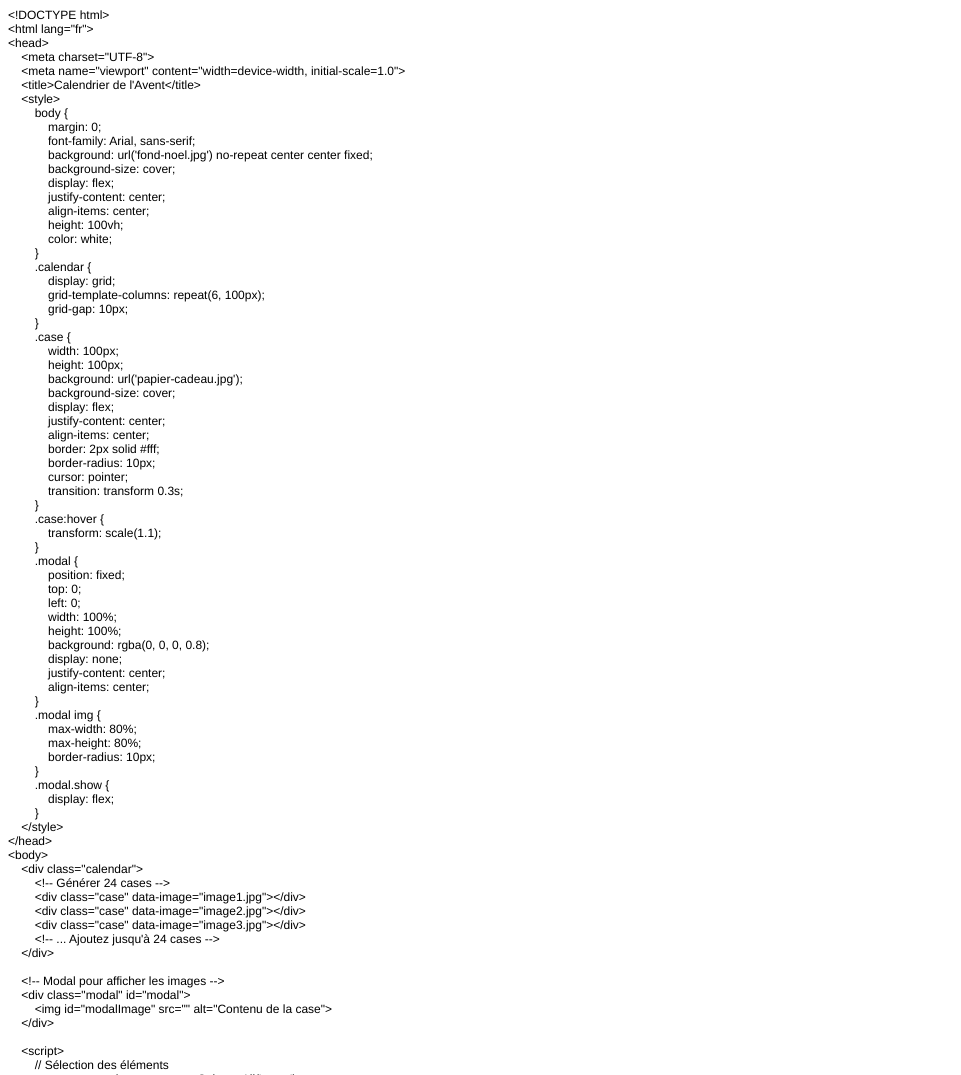
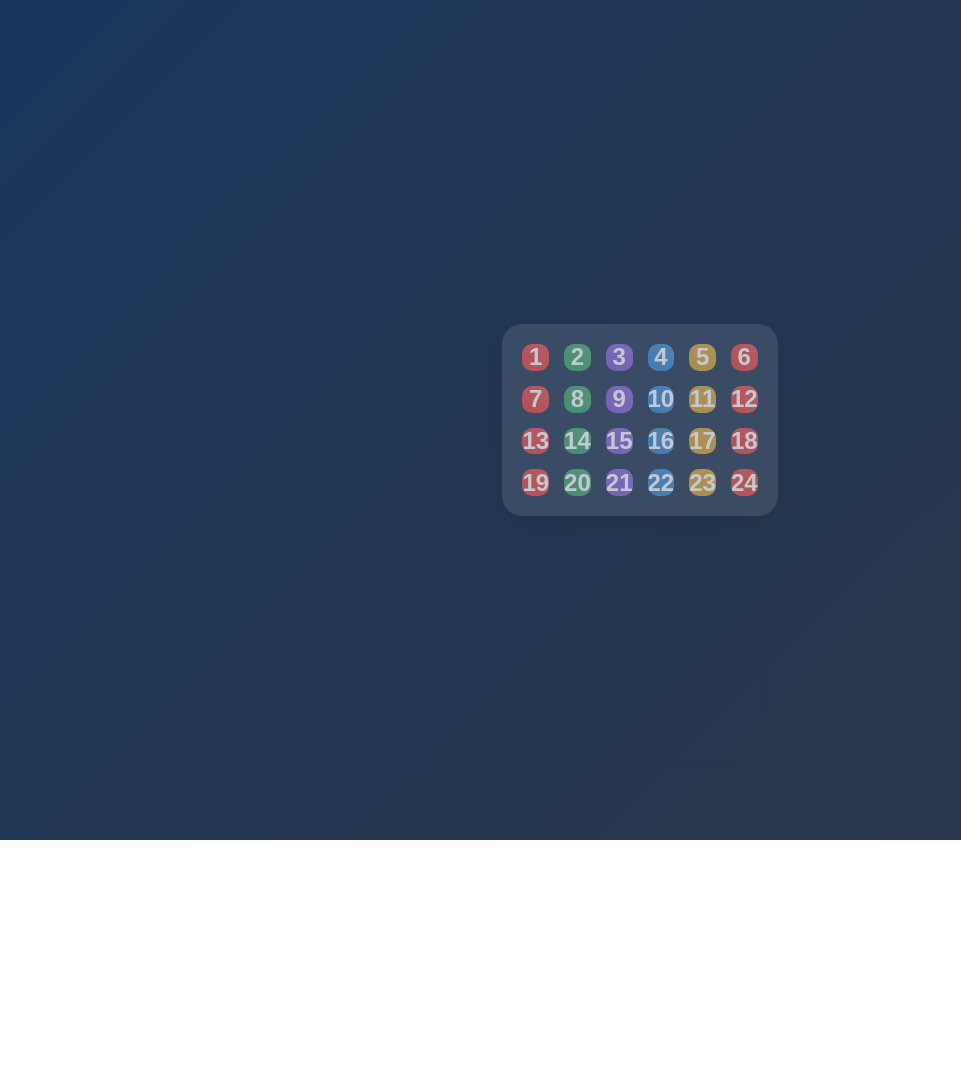
Before and after one commit to Azariau/azariau.github.io, a plain HTML site: page index.html in a window 1280 px wide. Shown: the top 1075 px of the page, without its empty margins (0-961 px from the left). After the commit the page ends 840 px from the top, so only its background shows below. Drawn offline with Linux system fonts and the light colour scheme.

Commit message:
feat: new index

```diff
--- a/index.html
+++ b/index.html
@@ -1,112 +1,189 @@
-<!DOCTYPE html PUBLIC "-//W3C//DTD HTML 4.01//EN" "http://www.w3.org/TR/html4/strict.dtd">
-<html>
+<!DOCTYPE html>
+<html lang="fr">
 <head>
-  <meta http-equiv="Content-Type" content="text/html; charset=utf-8">
-  <meta http-equiv="Content-Style-Type" content="text/css">
-  <title></title>
-  <meta name="Generator" content="Cocoa HTML Writer">
-  <meta name="CocoaVersion" content="2575.2">
-  <style type="text/css">
-    p.p1 {margin: 0.0px 0.0px 0.0px 0.0px; font: 12.0px Helvetica}
-    p.p2 {margin: 0.0px 0.0px 0.0px 0.0px; font: 12.0px Helvetica; min-height: 14.0px}
-  </style>
+    <meta charset="UTF-8">
+    <meta name="viewport" content="width=device-width, initial-scale=1.0">
+    <title>Calendrier de l'Avent</title>
+    <style>
+        body {
+            margin: 0;
+            min-height: 100vh;
+            font-family: Arial, sans-serif;
+            background: linear-gradient(135deg, #1a365d 0%, #2d3748 100%);
+            display: flex;
+            justify-content: center;
+            align-items: center;
+            padding: 20px;
+        }
+
+        .calendar {
+            display: grid;
+            grid-template-columns: repeat(6, 1fr);
+            gap: 15px;
+            max-width: 800px;
+            padding: 20px;
+            background: rgba(255, 255, 255, 0.1);
+            border-radius: 20px;
+            box-shadow: 0 8px 32px rgba(0, 0, 0, 0.1);
+        }
+
+        .case {
+            aspect-ratio: 1;
+            display: flex;
+            justify-content: center;
+            align-items: center;
+            font-size: 24px;
+            font-weight: bold;
+            color: white;
+            border-radius: 10px;
+            cursor: pointer;
+            transition: all 0.3s ease;
+            position: relative;
+            overflow: hidden;
+        }
+
+        .case::before {
+            content: '';
+            position: absolute;
+            top: 0;
+            left: 0;
+            right: 0;
+            bottom: 0;
+            background: linear-gradient(45deg, rgba(255,255,255,0.1), rgba(255,255,255,0.2));
+            z-index: 1;
+        }
+
+        .case span {
+            position: relative;
+            z-index: 2;
+        }
+
+        /* Palette de couleurs festives */
+        .case:nth-child(6n+1) { background: #e53e3e; }  /* Rouge */
+        .case:nth-child(6n+2) { background: #38a169; }  /* Vert */
+        .case:nth-child(6n+3) { background: #805ad5; }  /* Violet */
+        .case:nth-child(6n+4) { background: #3182ce; }  /* Bleu */
+        .case:nth-child(6n+5) { background: #d69e2e; }  /* Or */
+        .case:nth-child(6n) { background: #e53e3e; }    /* Rouge */
+
+        .case:hover {
+            transform: scale(1.05);
+            box-shadow: 0 5px 15px rgba(0, 0, 0, 0.3);
+        }
+
+        .case.opened {
+            background: #2d3748;
+            transform: rotateY(180deg);
+        }
+
+        .case.locked {
+            cursor: not-allowed;
+            opacity: 0.7;
+        }
+
+        .case.locked:hover {
+            transform: none;
+            animation: shake 0.5s ease-in-out;
+        }
+
+        @keyframes shake {
+            0%, 100% { transform: translateX(0); }
+            25% { transform: translateX(-5px); }
+            75% { transform: translateX(5px); }
+        }
+
+        .error-message {
+            position: absolute;
+            bottom: -30px;
+            left: 50%;
+            transform: translateX(-50%);
+            color: #fc8181;
+            white-space: nowrap;
+            font-size: 12px;
+            z-index: 10;
+        }
+
+        @media (max-width: 768px) {
+            .calendar {
+                grid-template-columns: repeat(4, 1fr);
+                gap: 10px;
+                padding: 15px;
+            }
+
+            .case {
+                font-size: 18px;
+            }
+        }
+
+        @media (max-width: 480px) {
+            .calendar {
+                grid-template-columns: repeat(3, 1fr);
+            }
+        }
+    </style>
 </head>
 <body>
-<p class="p1">&lt;!DOCTYPE html&gt;</p>
-<p class="p1">&lt;html lang="fr"&gt;</p>
-<p class="p1">&lt;head&gt;</p>
-<p class="p1"><span class="Apple-converted-space">    </span>&lt;meta charset="UTF-8"&gt;</p>
-<p class="p1"><span class="Apple-converted-space">    </span>&lt;meta name="viewport" content="width=device-width, initial-scale=1.0"&gt;</p>
-<p class="p1"><span class="Apple-converted-space">    </span>&lt;title&gt;Calendrier de l'Avent&lt;/title&gt;</p>
-<p class="p1"><span class="Apple-converted-space">    </span>&lt;style&gt;</p>
-<p class="p1"><span class="Apple-converted-space">        </span>body {</p>
-<p class="p1"><span class="Apple-converted-space">            </span>margin: 0;</p>
-<p class="p1"><span class="Apple-converted-space">            </span>font-family: Arial, sans-serif;</p>
-<p class="p1"><span class="Apple-converted-space">            </span>background: url('fond-noel.jpg') no-repeat center center fixed;</p>
-<p class="p1"><span class="Apple-converted-space">            </span>background-size: cover;</p>
-<p class="p1"><span class="Apple-converted-space">            </span>display: flex;</p>
-<p class="p1"><span class="Apple-converted-space">            </span>justify-content: center;</p>
-<p class="p1"><span class="Apple-converted-space">            </span>align-items: center;</p>
-<p class="p1"><span class="Apple-converted-space">            </span>height: 100vh;</p>
-<p class="p1"><span class="Apple-converted-space">            </span>color: white;</p>
-<p class="p1"><span class="Apple-converted-space">        </span>}</p>
-<p class="p1"><span class="Apple-converted-space">        </span>.calendar {</p>
-<p class="p1"><span class="Apple-converted-space">            </span>display: grid;</p>
-<p class="p1"><span class="Apple-converted-space">            </span>grid-template-columns: repeat(6, 100px);</p>
-<p class="p1"><span class="Apple-converted-space">            </span>grid-gap: 10px;</p>
-<p class="p1"><span class="Apple-converted-space">        </span>}</p>
-<p class="p1"><span class="Apple-converted-space">        </span>.case {</p>
-<p class="p1"><span class="Apple-converted-space">            </span>width: 100px;</p>
-<p class="p1"><span class="Apple-converted-space">            </span>height: 100px;</p>
-<p class="p1"><span class="Apple-converted-space">            </span>background: url('papier-cadeau.jpg');</p>
-<p class="p1"><span class="Apple-converted-space">            </span>background-size: cover;</p>
-<p class="p1"><span class="Apple-converted-space">            </span>display: flex;</p>
-<p class="p1"><span class="Apple-converted-space">            </span>justify-content: center;</p>
-<p class="p1"><span class="Apple-converted-space">            </span>align-items: center;</p>
-<p class="p1"><span class="Apple-converted-space">            </span>border: 2px solid #fff;</p>
-<p class="p1"><span class="Apple-converted-space">            </span>border-radius: 10px;</p>
-<p class="p1"><span class="Apple-converted-space">            </span>cursor: pointer;</p>
-<p class="p1"><span class="Apple-converted-space">            </span>transition: transform 0.3s;</p>
-<p class="p1"><span class="Apple-converted-space">        </span>}</p>
-<p class="p1"><span class="Apple-converted-space">        </span>.case:hover {</p>
-<p class="p1"><span class="Apple-converted-space">            </span>transform: scale(1.1);</p>
-<p class="p1"><span class="Apple-converted-space">        </span>}</p>
-<p class="p1"><span class="Apple-converted-space">        </span>.modal {</p>
-<p class="p1"><span class="Apple-converted-space">            </span>position: fixed;</p>
-<p class="p1"><span class="Apple-converted-space">            </span>top: 0;</p>
-<p class="p1"><span class="Apple-converted-space">            </span>left: 0;</p>
-<p class="p1"><span class="Apple-converted-space">            </span>width: 100%;</p>
-<p class="p1"><span class="Apple-converted-space">            </span>height: 100%;</p>
-<p class="p1"><span class="Apple-converted-space">            </span>background: rgba(0, 0, 0, 0.8);</p>
-<p class="p1"><span class="Apple-converted-space">            </span>display: none;</p>
-<p class="p1"><span class="Apple-converted-space">            </span>justify-content: center;</p>
-<p class="p1"><span class="Apple-converted-space">            </span>align-items: center;</p>
-<p class="p1"><span class="Apple-converted-space">        </span>}</p>
-<p class="p1"><span class="Apple-converted-space">        </span>.modal img {</p>
-<p class="p1"><span class="Apple-converted-space">            </span>max-width: 80%;</p>
-<p class="p1"><span class="Apple-converted-space">            </span>max-height: 80%;</p>
-<p class="p1"><span class="Apple-converted-space">            </span>border-radius: 10px;</p>
-<p class="p1"><span class="Apple-converted-space">        </span>}</p>
-<p class="p1"><span class="Apple-converted-space">        </span>.modal.show {</p>
-<p class="p1"><span class="Apple-converted-space">            </span>display: flex;</p>
-<p class="p1"><span class="Apple-converted-space">        </span>}</p>
-<p class="p1"><span class="Apple-converted-space">    </span>&lt;/style&gt;</p>
-<p class="p1">&lt;/head&gt;</p>
-<p class="p1">&lt;body&gt;</p>
-<p class="p1"><span class="Apple-converted-space">    </span>&lt;div class="calendar"&gt;</p>
-<p class="p1"><span class="Apple-converted-space">        </span>&lt;!-- Générer 24 cases --&gt;</p>
-<p class="p1"><span class="Apple-converted-space">        </span>&lt;div class="case" data-image="image1.jpg"&gt;&lt;/div&gt;</p>
-<p class="p1"><span class="Apple-converted-space">        </span>&lt;div class="case" data-image="image2.jpg"&gt;&lt;/div&gt;</p>
-<p class="p1"><span class="Apple-converted-space">        </span>&lt;div class="case" data-image="image3.jpg"&gt;&lt;/div&gt;</p>
-<p class="p1"><span class="Apple-converted-space">        </span>&lt;!-- ... Ajoutez jusqu'à 24 cases --&gt;</p>
-<p class="p1"><span class="Apple-converted-space">    </span>&lt;/div&gt;</p>
-<p class="p2"><br></p>
-<p class="p1"><span class="Apple-converted-space">    </span>&lt;!-- Modal pour afficher les images --&gt;</p>
-<p class="p1"><span class="Apple-converted-space">    </span>&lt;div class="modal" id="modal"&gt;</p>
-<p class="p1"><span class="Apple-converted-space">        </span>&lt;img id="modalImage" src="" alt="Contenu de la case"&gt;</p>
-<p class="p1"><span class="Apple-converted-space">    </span>&lt;/div&gt;</p>
-<p class="p2"><br></p>
-<p class="p1"><span class="Apple-converted-space">    </span>&lt;script&gt;</p>
-<p class="p1"><span class="Apple-converted-space">        </span>// Sélection des éléments</p>
-<p class="p1"><span class="Apple-converted-space">        </span>const cases = document.querySelectorAll('.case');</p>
-<p class="p1"><span class="Apple-converted-space">        </span>const modal = document.getElementById('modal');</p>
-<p class="p1"><span class="Apple-converted-space">        </span>const modalImage = document.getElementById('modalImage');</p>
-<p class="p2"><br></p>
-<p class="p1"><span class="Apple-converted-space">        </span>// Ajouter un écouteur d'événement à chaque case</p>
-<p class="p1"><span class="Apple-converted-space">        </span>cases.forEach(caseElement =&gt; {</p>
-<p class="p1"><span class="Apple-converted-space">            </span>caseElement.addEventListener('click', () =&gt; {</p>
-<p class="p1"><span class="Apple-converted-space">                </span>const image = caseElement.getAttribute('data-image');</p>
-<p class="p1"><span class="Apple-converted-space">                </span>modalImage.src = image;</p>
-<p class="p1"><span class="Apple-converted-space">                </span>modal.classList.add('show');</p>
-<p class="p1"><span class="Apple-converted-space">            </span>});</p>
-<p class="p1"><span class="Apple-converted-space">        </span>});</p>
-<p class="p2"><br></p>
-<p class="p1"><span class="Apple-converted-space">        </span>// Fermer la modal lorsqu'on clique dessus</p>
-<p class="p1"><span class="Apple-converted-space">        </span>modal.addEventListener('click', () =&gt; {</p>
-<p class="p1"><span class="Apple-converted-space">            </span>modal.classList.remove('show');</p>
-<p class="p1"><span class="Apple-converted-space">        </span>});</p>
-<p class="p1"><span class="Apple-converted-space">    </span>&lt;/script&gt;</p>
-<p class="p1">&lt;/body&gt;</p>
-<p class="p1">&lt;/html&gt;</p>
+    <div class="calendar">
+        <!-- Les cases seront générées par JavaScript -->
+    </div>
+
+    <script>
+        function createCalendar() {
+            const calendar = document.querySelector('.calendar');
+            const currentDate = new Date();
+            const currentMonth = currentDate.getMonth();
+            const currentDay = currentDate.getDate();
+            const isDecember = currentMonth === 11;
+
+            for (let i = 1; i <= 24; i++) {
+                const caseElement = document.createElement('div');
+                caseElement.className = 'case';
+
+                const span = document.createElement('span');
+                span.textContent = i;
+                caseElement.appendChild(span);
+
+                if (isDecember ? i > currentDay : true) {
+                    caseElement.classList.add('locked');
+                }
+
+                caseElement.addEventListener('click', handleCaseClick);
+                calendar.appendChild(caseElement);
+            }
+        }
+
+        function handleCaseClick(event) {
+            const caseElement = event.currentTarget;
+
+            if (caseElement.classList.contains('locked')) {
+                showError(caseElement, "Pas encore disponible !");
+                return;
+            }
+
+            if (!caseElement.classList.contains('opened')) {
+                caseElement.classList.add('opened');
+                // Ici vous pourrez ajouter le contenu de la case plus tard
+            }
+        }
+
+        function showError(element, message) {
+            const existingError = element.querySelector('.error-message');
+            if (existingError) {
+                existingError.remove();
+            }
+
+            const errorDiv = document.createElement('div');
+            errorDiv.className = 'error-message';
+            errorDiv.textContent = message;
+            element.appendChild(errorDiv);
+
+            setTimeout(() => {
+                errorDiv.remove();
+            }, 2000);
+        }
+
+        // Créer le calendrier au chargement de la page
+        createCalendar();
+    </script>
 </body>
 </html>
```
Also changed, not shown: index2.html (added, +112 -0 lines), 1 other file.
